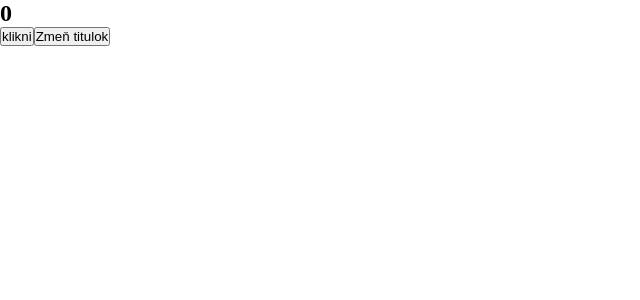
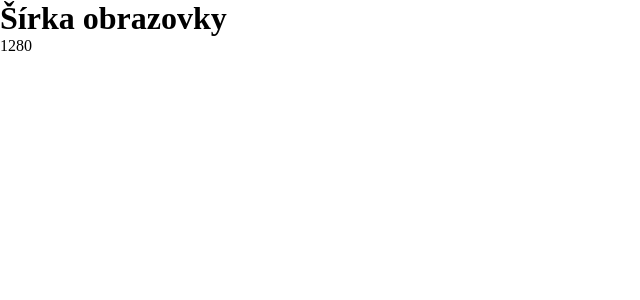
Before and after one commit to OliverSla/React, a React (Create React App) app: page / in a window 1280 px wide. Shown: the top 300 px of the page, without its empty margins (0-640 px from the left). Built offline with nearby package versions, Linux system fonts and the light colour scheme.

Commit message:
useEffect - cleanUp function

```diff
--- a/src/App.js
+++ b/src/App.js
@@ -2,42 +2,28 @@ import { useState, useEffect } from 'react'
 
 const App = () => {
 
-  const [number, setNumber] = useState(0)
-  const [title, setTitle] = useState(0)
-
-  const count = () => {
-    const result = number + 1
-    setNumber(result)
-  }
+const [windowSize, setWindowSize] = useState(window.innerWidth)
 
 
-  useEffect(() => {
-    const btn = document.querySelector('.tlacitko')
-    if(number > 0 ){
-      btn.textContent = `kliknuté ${number} krát`
-    }else{
-      btn.textContent = "klikni"
-    }
-    console.log(btn)
+const windowSizeFunc = () => {
+  setWindowSize(window.innerWidth)
+}
 
-  },[number])
 
-  const titleChange = () => {
-    const result = title + 1
-    document.title = ("titulok kliknutý " + result + " krát")
-    setTitle(result)
+useEffect( () => {
+  console.log("cleanUp function")
+  window.addEventListener('resize', windowSizeFunc)
+  return () => {
+    window.removeEventListener('resize', windowSizeFunc)
   }
-  useEffect(() => {
+})
 
-    console.log("bolo kliknuté na TITLE")
 
-  },[title])
 
   return (
   <div className="">
-    <h2> {number} </h2>
-    <button className="tlacitko" onClick={count}>Klikni</button>
-    <button className="tlacitkoTitle" onClick={titleChange}>Zmeň titulok</button>
+    <h1> Šírka obrazovky </h1>
+    <p> {windowSize} </p>
   </div>
   )
 }
```
